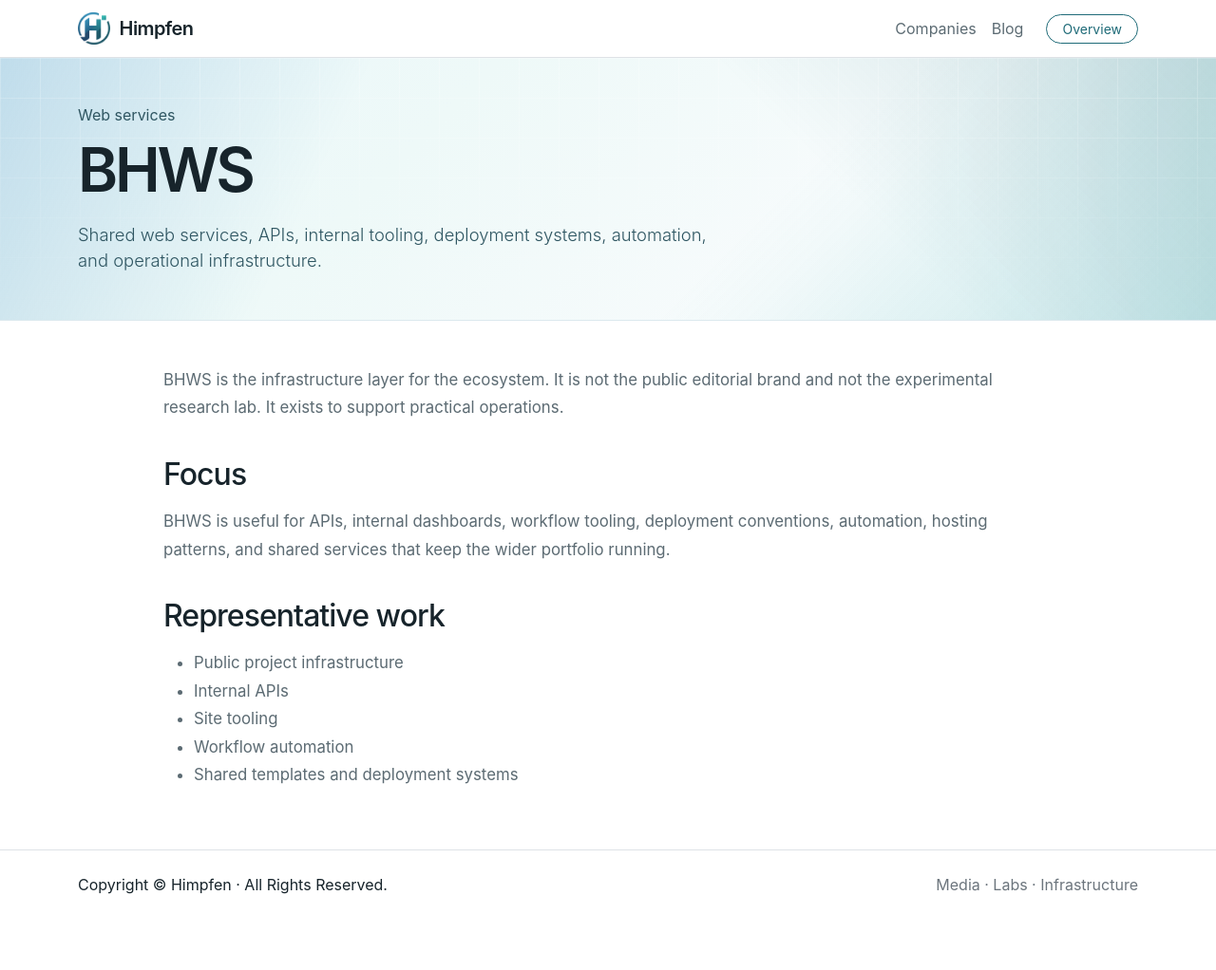
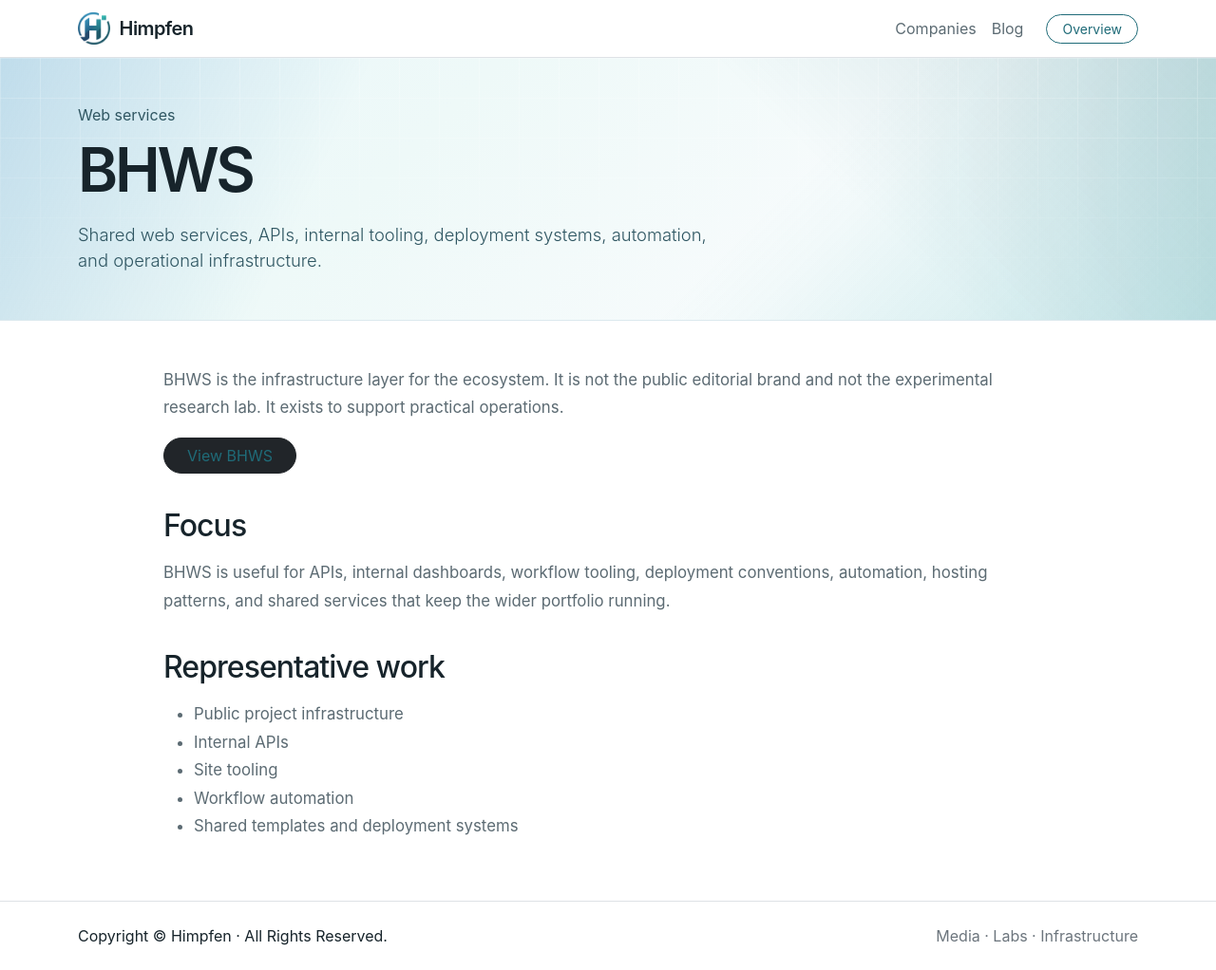
Before and after one commit to himpfen/www, a Jekyll site: the page built from companies/bhws/index.md, in a window 1280 px wide and 1022 px high. Shown: the whole window at 95% size. Built offline with Jekyll 4.4.1, drawn with Linux system fonts in a browser that asks for light colours.

Commit message:
Update index.md

```diff
--- a/companies/bhws/index.md
+++ b/companies/bhws/index.md
@@ -6,6 +6,8 @@
 ---
 
 BHWS is the infrastructure layer for the ecosystem. It is not the public editorial brand and not the experimental research lab. It exists to support practical operations.
+
+<a href="https://bhws.net/" class="btn btn-dark rounded-pill px-4">View BHWS</a>
 
 ## Focus
 
```
